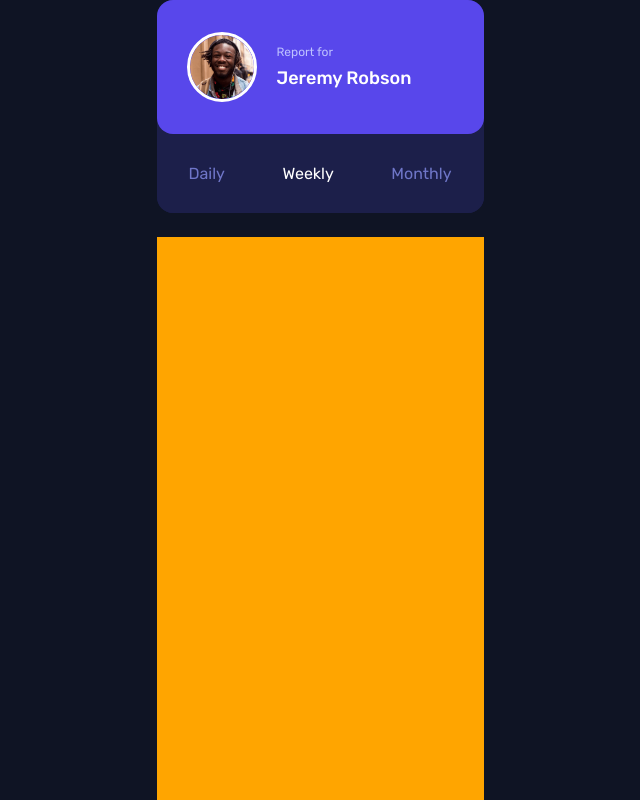
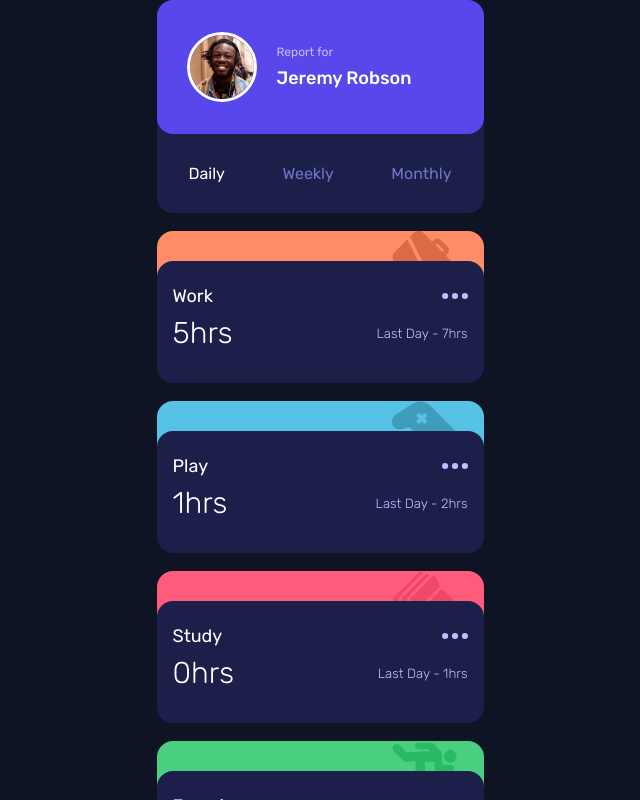
Before and after one commit to abizmo/time-tracking-dashboard, a React (Create React App) app: page / in a window 1280 px wide. Shown: the top 800 px of the page, without its empty margins (320-960 px from the left). Built offline with nearby package versions, Linux system fonts and the light colour scheme.

Commit message:
Add time tracker cards

```diff
--- /dev/null
+++ b/src/components/Dashboard/Cards/Card/index.jsx
@@ -0,0 +1,90 @@
+import PropTypes from 'prop-types';
+import React from 'react';
+import styled, { css } from 'styled-components';
+
+const Container = styled.div`
+${({ type, theme }) => css`
+  background-color: ${theme.color.neutral.dark};
+  border-radius: 16px;
+  color: white;
+  display: grid;
+  grid-template-rows: auto auto;
+  margin: 24px 0 48px;
+  padding: 24px 16px;
+  position:relative;
+
+  &::before{
+    height: 60px;
+    width: 100%;
+    content: ' ';
+    background-color: ${theme.color.primary[type]};
+    background-image: url('./images/icon-${type}.svg');
+    background-size: 20%;
+    background-position: 90% 5%;
+    background-repeat: no-repeat;
+    border-radius: 16px 16px 0 0;
+    position: absolute;
+    top: -30px;
+    z-index: -1;
+  }
+`}
+`;
+
+const Row = styled.div`
+  align-items: center;
+  display: flex;
+  justify-content: space-between;
+  margin-bottom: 8px;
+`;
+
+const Title = styled.p`
+  font-size: 18px;
+  margin: 0;
+`;
+
+const Stat = styled.p`
+  font-size: 30px;
+  font-weight: ${({ theme }) => theme.typography.weight.light};
+  margin: 0;
+`;
+
+const More = styled.img.attrs({
+  alt: 'More',
+  src: './images/icon-ellipsis.svg',
+})`
+  height: 6px;
+`;
+
+const Small = styled.small`
+  ${({ theme }) => css`
+    color: ${theme.color.neutral.lighter};
+    font-weight: ${theme.typography.weight.light};
+    text-transform: capitalize;
+  `}
+`;
+
+const toKebabCase = (str) => str.replace(/\s+/g, '-').toLowerCase();
+
+const Card = ({
+  current, previous, timeframe, title,
+}) => (
+  <Container type={toKebabCase(title)}>
+    <Row>
+      <Title>{title}</Title>
+      <More />
+    </Row>
+    <Row>
+      <Stat>{`${current}hrs`}</Stat>
+      <Small>{`Last ${timeframe} - ${previous}hrs`}</Small>
+    </Row>
+  </Container>
+);
+
+Card.propTypes = {
+  current: PropTypes.number.isRequired,
+  previous: PropTypes.number.isRequired,
+  timeframe: PropTypes.string.isRequired,
+  title: PropTypes.string.isRequired,
+};
+
+export default Card;
--- /dev/null
+++ b/src/components/Dashboard/Cards/index.jsx
@@ -0,0 +1,135 @@
+import PropTypes from 'prop-types';
+import React from 'react';
+// eslint-disable-next-line no-unused-vars
+import styled, { css } from 'styled-components';
+import Card from './Card';
+
+const cards = [{
+  title: 'Work',
+  timeframes: {
+    daily: {
+      current: 5,
+      previous: 7,
+    },
+    weekly: {
+      current: 32,
+      previous: 36,
+    },
+    monthly: {
+      current: 103,
+      previous: 128,
+    },
+  },
+},
+{
+  title: 'Play',
+  timeframes: {
+    daily: {
+      current: 1,
+      previous: 2,
+    },
+    weekly: {
+      current: 10,
+      previous: 8,
+    },
+    monthly: {
+      current: 23,
+      previous: 29,
+    },
+  },
+},
+{
+  title: 'Study',
+  timeframes: {
+    daily: {
+      current: 0,
+      previous: 1,
+    },
+    weekly: {
+      current: 4,
+      previous: 7,
+    },
+    monthly: {
+      current: 13,
+      previous: 19,
+    },
+  },
+},
+{
+  title: 'Exercise',
+  timeframes: {
+    daily: {
+      current: 1,
+      previous: 1,
+    },
+    weekly: {
+      current: 4,
+      previous: 5,
+    },
+    monthly: {
+      current: 11,
+      previous: 18,
+    },
+  },
+},
+{
+  title: 'Social',
+  timeframes: {
+    daily: {
+      current: 1,
+      previous: 3,
+    },
+    weekly: {
+      current: 5,
+      previous: 10,
+    },
+    monthly: {
+      current: 21,
+      previous: 23,
+    },
+  },
+},
+{
+  title: 'Self Care',
+  timeframes: {
+    daily: {
+      current: 0,
+      previous: 1,
+    },
+    weekly: {
+      current: 2,
+      previous: 2,
+    },
+    monthly: {
+      current: 7,
+      previous: 11,
+    },
+  },
+}];
+
+const timeframes = {
+  daily: 'day',
+  weekly: 'week',
+  monthly: 'month',
+};
+
+const Cards = ({ timeframe }) => (
+  <div>
+    {
+      cards.map((card) => (
+        <Card
+          current={card.timeframes[timeframe].current}
+          previous={card.timeframes[timeframe].previous}
+          timeframe={timeframes[timeframe]}
+          title={card.title}
+        />
+      ))
+    }
+  </div>
+);
+
+Cards.propTypes = {
+  timeframe: PropTypes.string.isRequired,
+};
+
+export default Cards;
--- a/src/components/Dashboard/Header/index.jsx
+++ b/src/components/Dashboard/Header/index.jsx
@@ -5,7 +5,9 @@ import {
   Avatar, Container, Info, Menu, Name, Profile, Text, Title,
 } from './styles';
 
-const Header = ({ img, name }) => (
+const Header = ({
+  img, name, onClick, timeframe,
+}) => (
   <Container>
     <Profile>
       <Avatar alt="profile" src={img} />
@@ -15,9 +17,24 @@ const Header = ({ img, name }) => (
       </Info>
     </Profile>
     <Menu>
-      <Title>Daily</Title>
-      <Title active>Weekly</Title>
-      <Title>Monthly</Title>
+      <Title
+        active={timeframe === 'daily'}
+        onClick={() => onClick('daily')}
+      >
+        Daily
+      </Title>
+      <Title
+        active={timeframe === 'weekly'}
+        onClick={() => onClick('weekly')}
+      >
+        Weekly
+      </Title>
+      <Title
+        active={timeframe === 'monthly'}
+        onClick={() => onClick('monthly')}
+      >
+        Monthly
+      </Title>
     </Menu>
   </Container>
 );
@@ -25,6 +42,8 @@ const Header = ({ img, name }) => (
 Header.propTypes = {
   img: PropTypes.string.isRequired,
   name: PropTypes.string.isRequired,
+  onClick: PropTypes.func.isRequired,
+  timeframe: PropTypes.string.isRequired,
 };
 
 export default Header;
--- a/src/components/Dashboard/index.jsx
+++ b/src/components/Dashboard/index.jsx
@@ -1,6 +1,7 @@
-import React from 'react';
+import React, { useState } from 'react';
 import styled from 'styled-components';
 
+import Cards from './Cards';
 import Header from './Header';
 
 const img = './images/image-jeremy.png';
@@ -19,17 +20,22 @@ const Container = styled.div`
   }
 `;
 
-const Cards = styled.div`
-  background-color: orange;
-  height: 600px;
-  width: 100%;
-`;
+const Dashboard = () => {
+  const [timeframe, setTimeframe] = useState('daily');
 
-const Dashboard = () => (
-  <Container>
-    <Header img={img} name={name} />
-    <Cards />
-  </Container>
-);
+  const handleChangeTimeframe = (tf) => setTimeframe(tf);
+
+  return (
+    <Container>
+      <Header
+        img={img}
+        name={name}
+        onClick={handleChangeTimeframe}
+        timeframe={timeframe}
+      />
+      <Cards timeframe={timeframe} />
+    </Container>
+  );
+};
 
 export default Dashboard;
--- a/src/theme/index.js
+++ b/src/theme/index.js
@@ -11,7 +11,7 @@ const theme = {
       study: 'hsl(348, 100%, 68%)',
       exercise: 'hsl(145, 58%, 55%)',
       social: 'hsl(264, 64%, 52%)',
-      selfCare: 'hsl(43, 84%, 65%)',
+      'self-care': 'hsl(43, 84%, 65%)',
     },
     neutral: {
       darker: 'hsl(226, 43%, 10%)',
```
Also changed, not shown: 1 other file (tests, documents, lock files or other folders).
